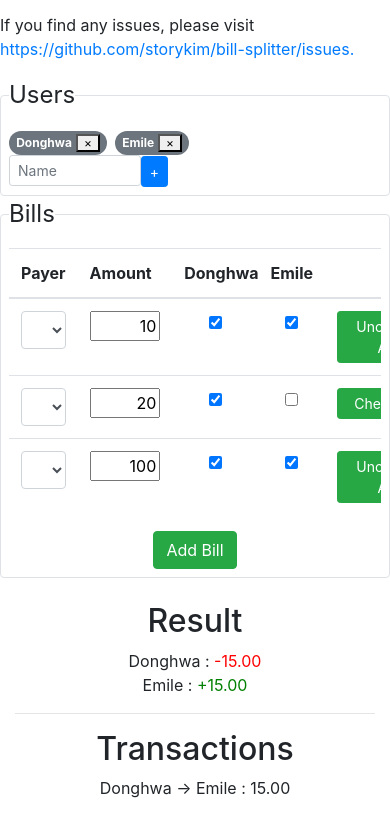
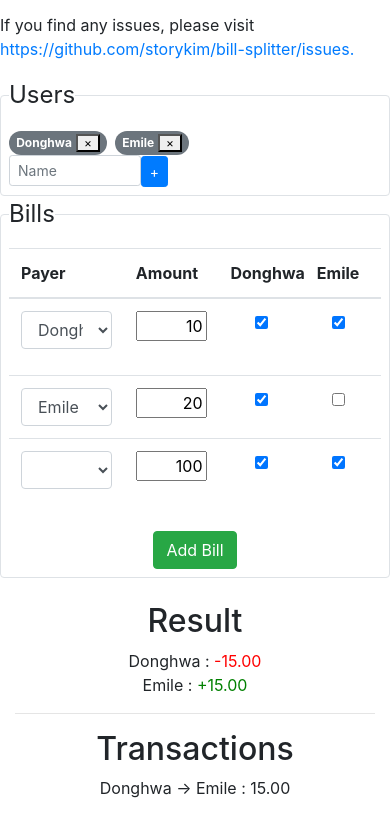
Before and after one commit to storykim/bill-splitter, a Gatsby site: page / in a window 390 px wide. Shown: the part 131-968 px from the top of the page. Built offline with nearby package versions, Linux system fonts and the light colour scheme; Gatsby itself is replaced by a stand-in of ours.

Commit message:
Some styling for mobile

```diff
--- a/src/components/bill.js
+++ b/src/components/bill.js
@@ -60,12 +60,13 @@ class BillRow extends React.Component {
     const isCheckedAll = bill.people.length === users.length
     return (
       <tr>
-        <td className="col-payer">
+        <td className="col-payer" style={{width:"9ch"}}>
           <select
             value={bill.payer}
             className="form-control"
             name="payer"
             onChange={this.onInputChange}
+            style={{ width: "9ch" }}
           >
             <option></option>
             {users.map((user, idx) => (
@@ -124,7 +125,13 @@ class BillTable extends React.Component {
               <th style={{ width: "10ch" }}>Payer</th>
               <th style={{ width: "10ch" }}>Amount</th>
               {users.map((user, idx) => (
-                <th key={user} className="text-center" style={{width:"8ch", maxWidth:"8ch", overflowX:"hidden"}}>{user}</th>
+                <th
+                  key={user}
+                  className="text-center"
+                  style={{ width: "8ch", maxWidth: "8ch", overflowX: "hidden" }}
+                >
+                  {user}
+                </th>
               ))}
               <th style={{ width: "11ch" }}></th>
               <th></th>
```
